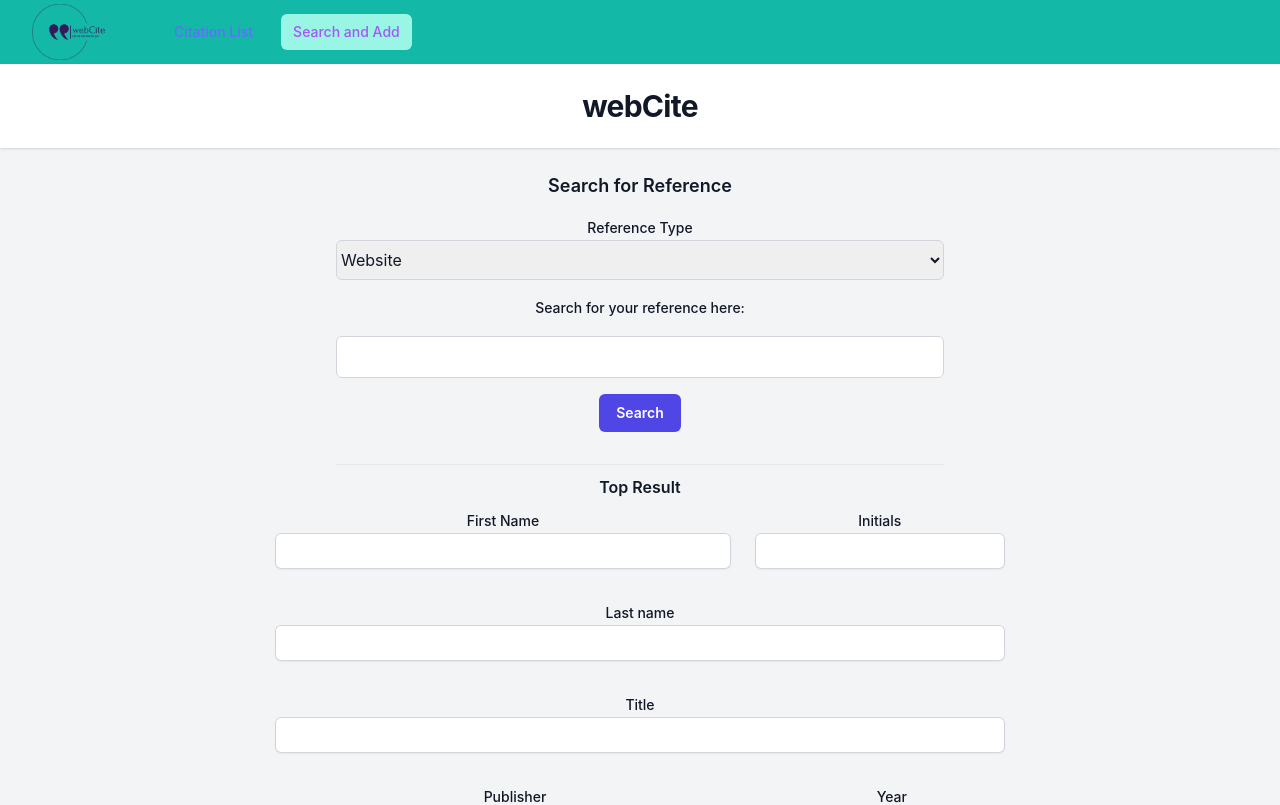
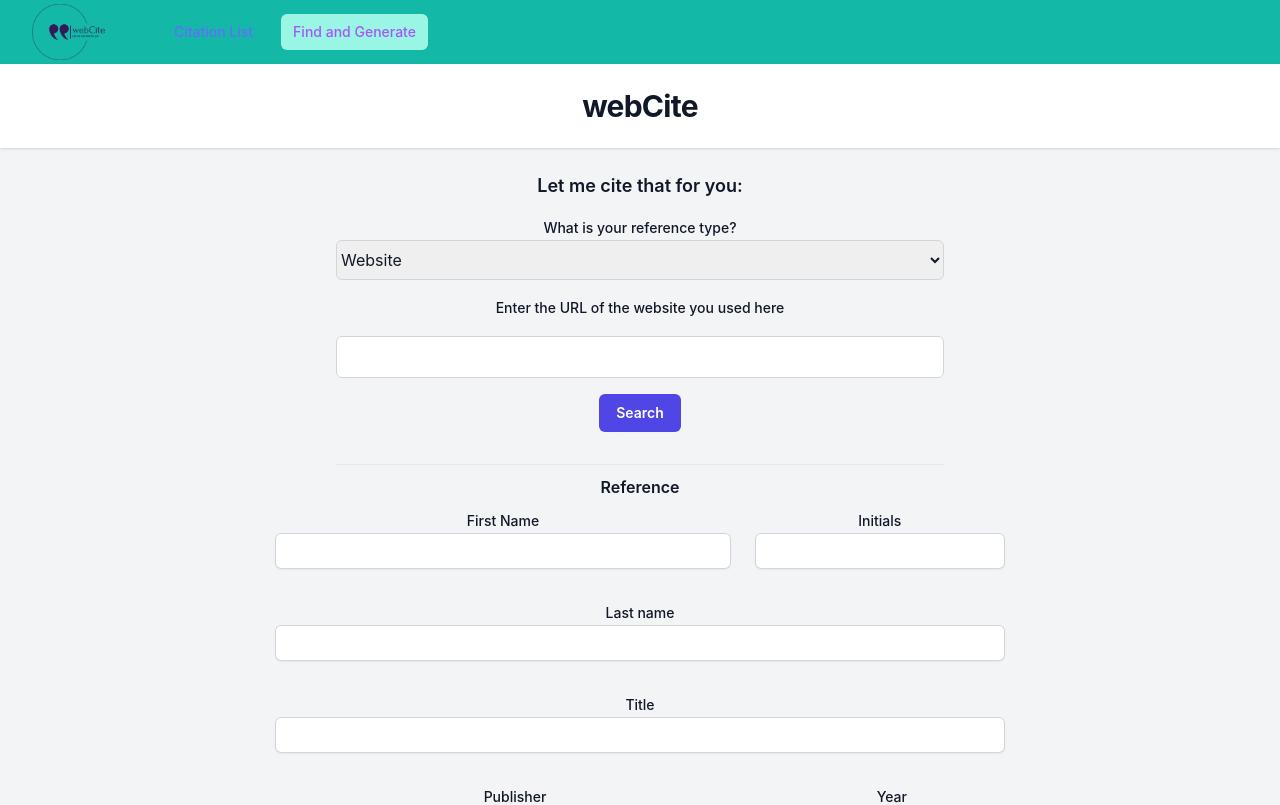
Before and after one commit to tatermysalad/webcite, a React (Vite) app: page /search in a window 1280 px wide. Shown: the top 805 px of the page. Built offline with nearby package versions, Linux system fonts and the light colour scheme; a web font is replaced by a local one.

Commit message:
fix: some clarifying word changes

```diff
--- a/src/components/BackgroundComponent.jsx
+++ b/src/components/BackgroundComponent.jsx
@@ -19,7 +19,7 @@
 
     const navigation = [
         { name: "Citation List", href: "/", current: isDashboard },
-        { name: "Search and Add", href: "/search", current: isCitationList },
+        { name: "Find and Generate", href: "/search", current: isCitationList },
     ];
     return (
         <>
--- a/src/components/SearchPage/SearchComponent.jsx
+++ b/src/components/SearchPage/SearchComponent.jsx
@@ -164,11 +164,11 @@
             <form className="flex items-center justify-center">
                 <div className="w-1/2">
                     <div className="border-b border-gray-200 pb-8">
-                        <h2 className="text-lg font-semibold text-gray-900">Search for Reference</h2>
+                        <h2 className="text-lg font-semibold text-gray-900">Let me cite that for you:</h2>
                         <div>
                             <div className="mt-4">
                                 <label htmlFor="referenceType" className="block text-sm font-medium leading-6 text-gray-900">
-                                    Reference Type
+                                    What is your reference type?
                                 </label>
                                 <select
                                     id="referenceType"
@@ -184,7 +184,7 @@
                             </div>
                             <div className="mt-4">
                                 <label htmlFor="searchQuery" className="block text-sm font-medium leading-6 text-gray-900">
-                                    Search for your reference here:
+                                   { selectedReferenceType === "Website" ? "Enter the URL of the website you used here" : "Enter your search term here"}
                                 </label>
                                 <div className="mt-4 flex items-center">
                                     {selectedReferenceType === "Book" && (
@@ -225,7 +225,7 @@
             <form className="flex items-center justify-center">
                 <div className="space-y-12 w-3/5 h-auto content-center">
                     <div className="border-b border-gray-900/10 pb-12">
-                        <h2 className="m-2 text-base font-semibold leading-7 text-gray-900">Top Result</h2>
+                        <h2 className="m-2 text-base font-semibold leading-7 text-gray-900">Reference</h2>
                         <div className="grid grid-cols-1 gap-x-6 gap-y-8 sm:grid-cols-1">
                             <div className="">
                                 <label htmlFor="authorFirst" className="block text-sm font-medium leading-6 text-gray-900">
```
